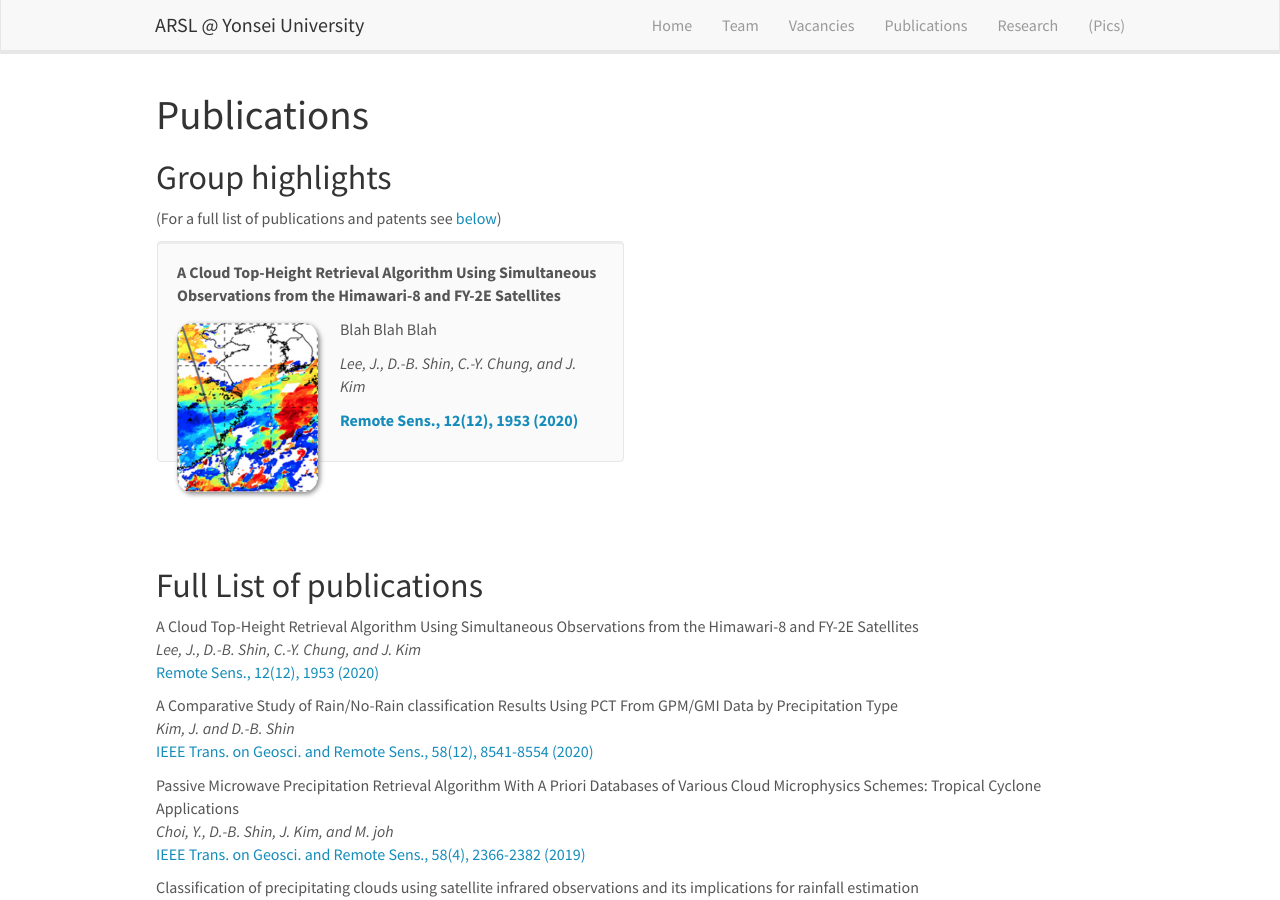
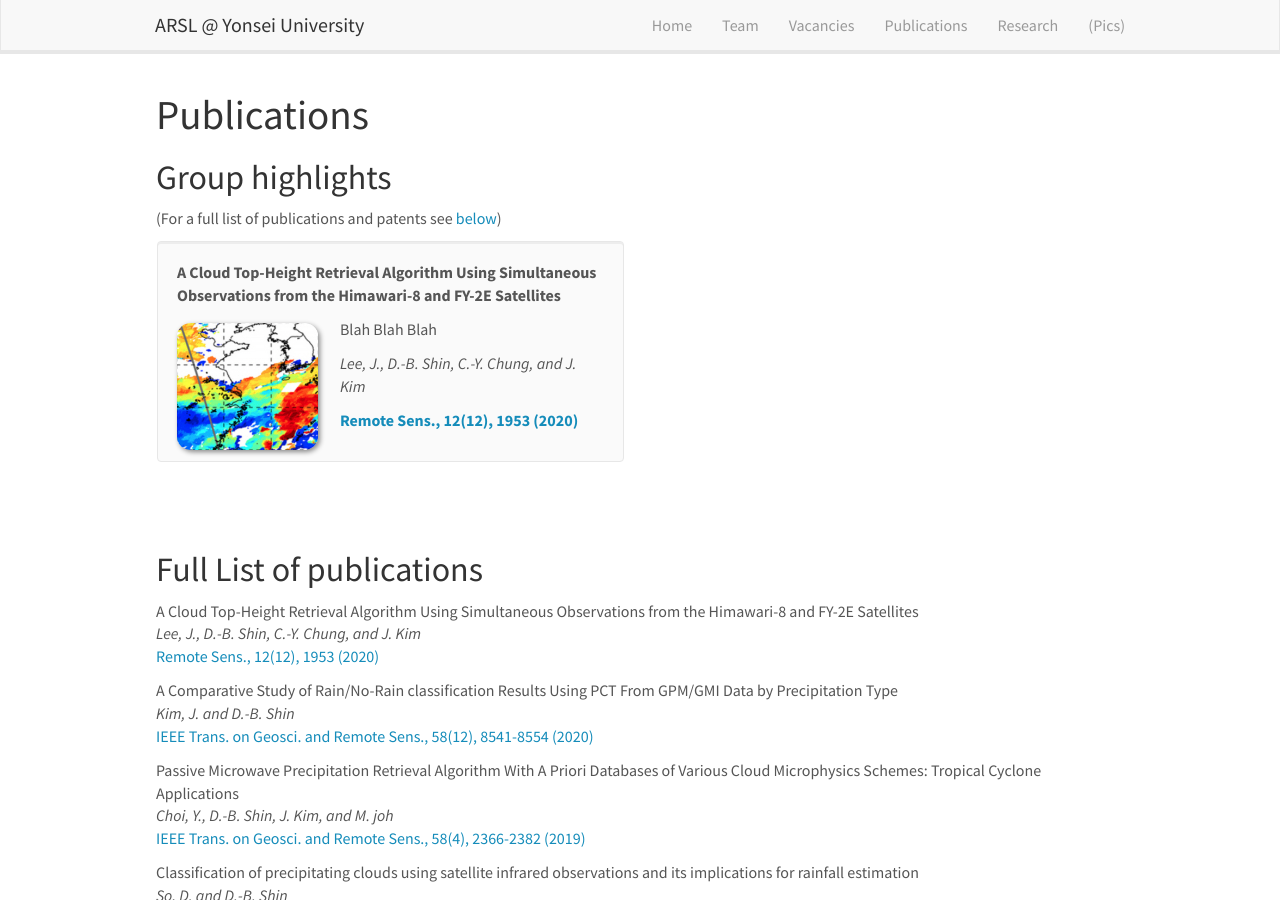
Before and after one commit to roo2003/roo2003.github.io, a Jekyll site: the page built from _pages/publications.md, in a window 1280 px wide and 900 px high. Built offline with Jekyll 4.4.1, drawn with Linux system fonts in a browser that asks for light colours; nearby versions of some CDN libraries.

Commit message:
Initial commit of Jekyll blog

```diff
--- a/_data/publist.yml
+++ b/_data/publist.yml
@@ -1,5 +1,5 @@
 - title: "A Cloud Top-Height Retrieval Algorithm Using Simultaneous Observations from the Himawari-8 and FY-2E Satellites"
-  image: Pub_CTH3.jpg
+  image: Pub_CTH.jpg
   description: "Blah Blah Blah"
   authors: Lee, J., D.-B. Shin, C.-Y. Chung, and J. Kim
   link:
```
Also changed, not shown: images/pubpic/Pub_CTH.jpg (added), images/pubpic/Pub_CTH2.PNG (deleted), images/pubpic/Pub_CTH3.jpg (deleted), images/pubpic/figure1.jpg (deleted), images/pubpic/figure2.jpg (deleted).
